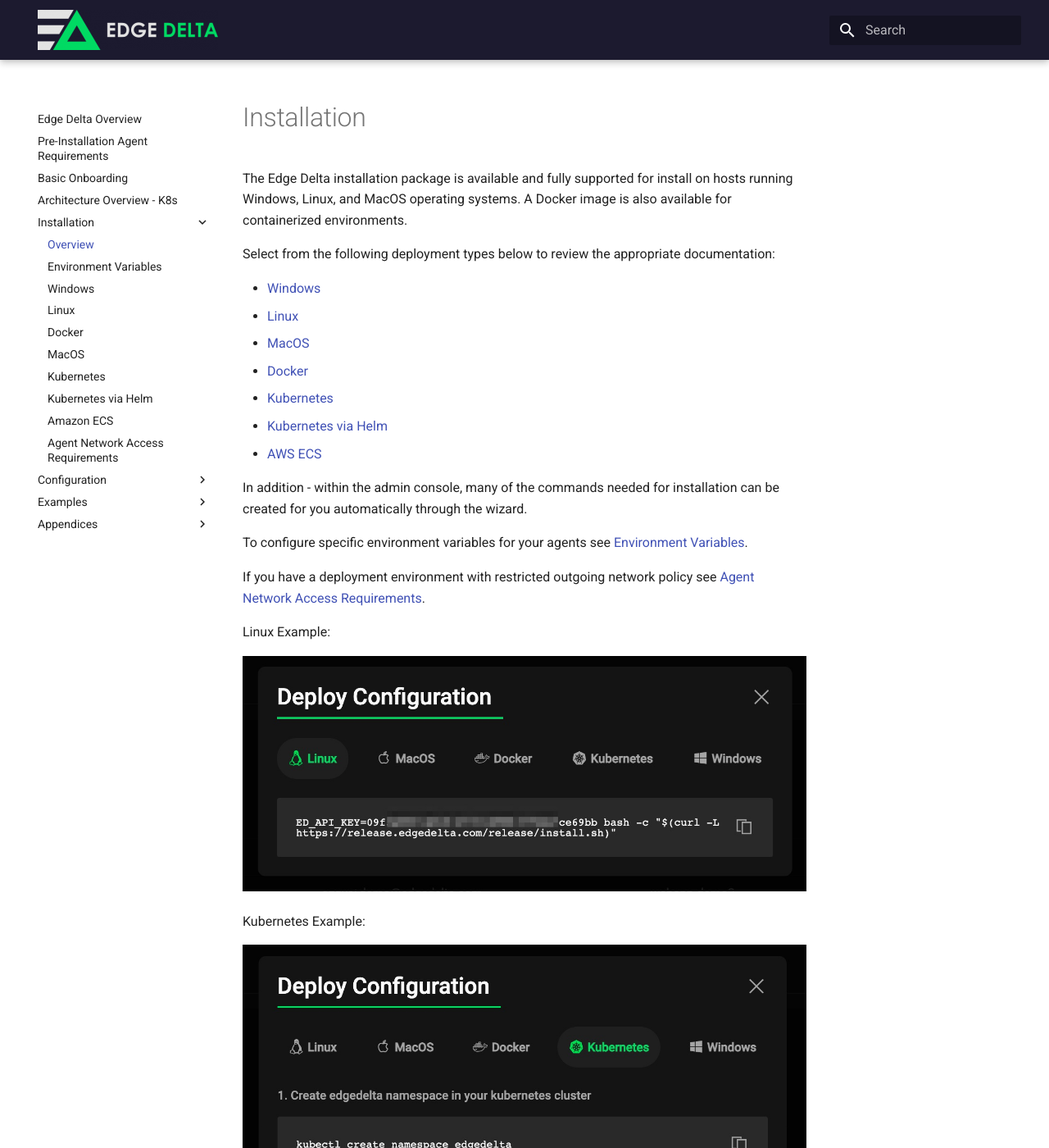
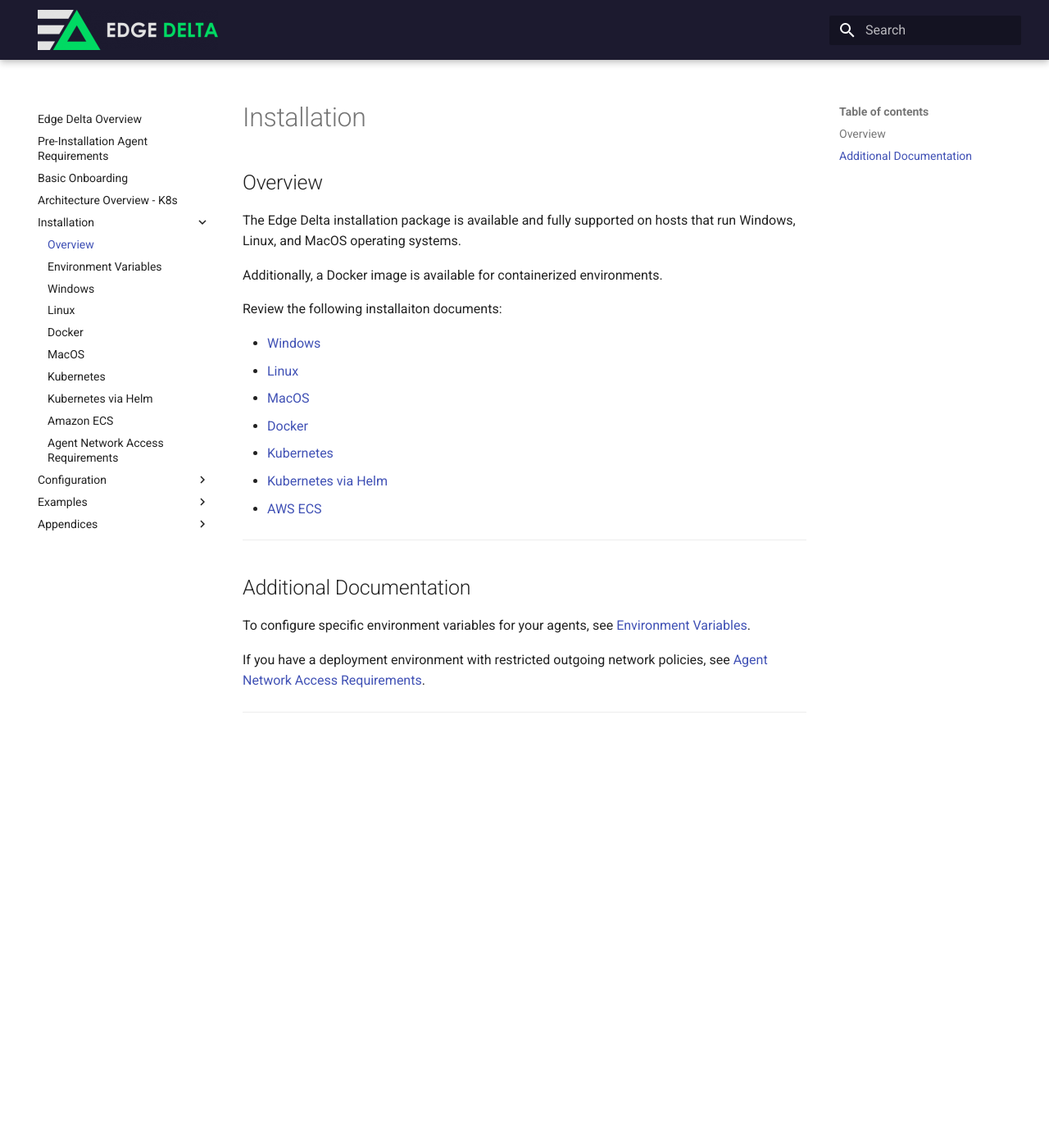
Before and after one commit to edgedelta/docs, an MkDocs documentation site: the page built from docs/installation/index.md, in a window 1280 px wide and 1400 px high. Shown: the whole window at 82% size. Built offline with MkDocs 1.6.1 and Material for MkDocs 9.7.7, drawn with Linux system fonts in a browser that asks for light colours.

Commit message:
Update index.md

```diff
--- a/docs/installation/index.md
+++ b/docs/installation/index.md
@@ -6,9 +6,13 @@ description: >-
 
 # Installation
 
-The Edge Delta installation package is available and fully supported for install on hosts running Windows, Linux, and MacOS operating systems. A Docker image is also available for containerized environments.
+## Overview
 
-Select from the following deployment types below to review the appropriate documentation:
+The Edge Delta installation package is available and fully supported on hosts that run Windows, Linux, and MacOS operating systems.
+
+Additionally, a Docker image is available for containerized environments.
+
+Review the following installaiton documents:
 
 * [Windows](windows.md)
 * [Linux](linux.md)
@@ -18,16 +22,12 @@ Select from the following deployment types below to review the appropriate docum
 * [Kubernetes via Helm](helm.md)
 * [AWS ECS](amazon-ecs.md)
 
-In addition - within the admin console, many of the commands needed for installation can be created for you automatically through the wizard.
+***
 
-To configure specific environment variables for your agents see [Environment Variables](environment-variables.md).
+## Additional Documentation
 
-If you have a deployment environment with restricted outgoing network policy see [Agent Network Access Requirements](network-access.md).
+To configure specific environment variables for your agents, see [Environment Variables](environment-variables.md).
 
-Linux Example:
+If you have a deployment environment with restricted outgoing network policies, see [Agent Network Access Requirements](network-access.md).
 
-![](../assets/edge_delta_deploy.jpg)
-
-Kubernetes Example:
-
-![](../assets/edge_delta_dk8s.jpg)
+***
```
